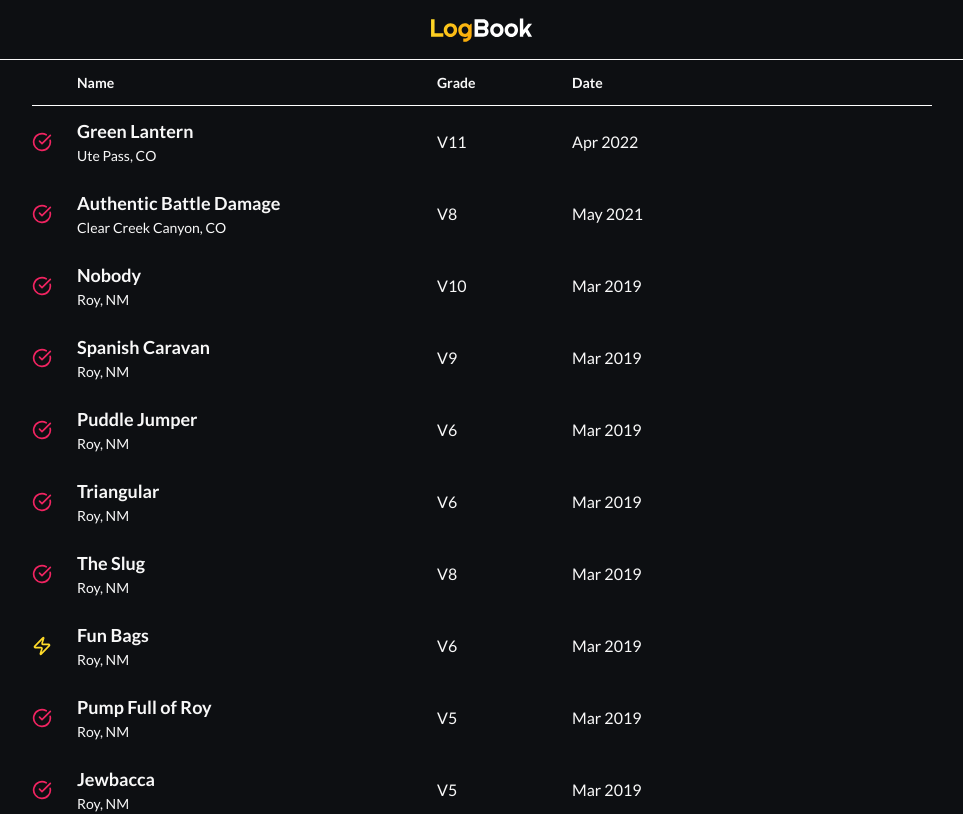
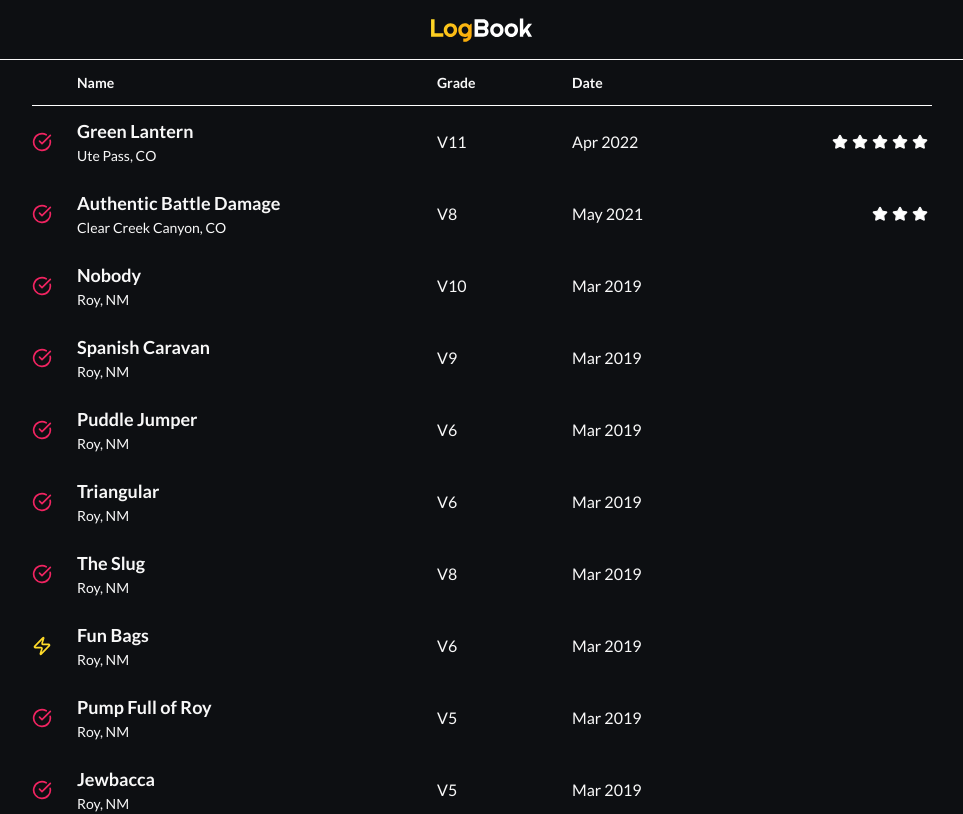
Before and after one commit to trentgillis/logbook, a React (Vite) app: page / in a window 1280 px wide. Shown: the top 814 px of the page, without its empty margins (158-1121 px from the left). Built offline with nearby package versions, Linux system fonts and the light colour scheme.

Commit message:
implement star rating component

```diff
--- a/public/sends.json
+++ b/public/sends.json
@@ -6,6 +6,7 @@
     "area": "Ute Pass",
     "state": "CO",
     "type": "redpoint",
+    "rating": 5,
     "date": 1650024000000
   },
   {
@@ -15,6 +16,7 @@
     "area": "Clear Creek Canyon",
     "state": "CO",
     "type": "redpoint",
+    "rating": 3,
     "date": 1621080000000
   },
   {
--- /dev/null
+++ b/src/components/SendTable/SendRating.module.css
@@ -0,0 +1,13 @@
+.wrapper {
+  padding: 4px;
+  width: 100;
+  display: flex;
+  align-items: center;
+  justify-content: flex-end;
+  gap: 4px;
+}
+
+.starIcon {
+  width: 16px;
+  fill: white;
+}
--- /dev/null
+++ b/src/components/SendTable/SendRating.tsx
@@ -0,0 +1,21 @@
+import { range } from '@/utils/utils';
+import styles from './SendRating.module.css';
+
+import { SendRating as SendRatingType } from '@/types/Send';
+import { Star } from 'lucide-react';
+
+type SendRatingProps = {
+  rating: SendRatingType;
+};
+
+function SendRating({ rating }: SendRatingProps) {
+  return (
+    <div className={styles.wrapper}>
+      {range(rating).map((num) => (
+        <Star key={num} className={`${styles.starIcon}`} />
+      ))}
+    </div>
+  );
+}
+
+export default SendRating;
--- a/src/components/SendTable/SendRow.tsx
+++ b/src/components/SendTable/SendRow.tsx
@@ -2,6 +2,7 @@ import styles from './SendRow.module.css';
 
 import { Send } from '@/types/Send';
 import SendTypeBadge from './SendTypeBadge';
+import SendRating from './SendRating';
 
 type SendRowProps = {
   send: Send;
@@ -21,6 +22,9 @@ function SendRow({ send }: SendRowProps) {
       </td>
       <td>V{send.grade}</td>
       <td>{new Date(send.date).toLocaleDateString('en-us', { month: 'short', year: 'numeric' })}</td>
+      <td>
+        <SendRating rating={send.rating} />
+      </td>
     </tr>
   );
 }
--- a/src/types/Send.ts
+++ b/src/types/Send.ts
@@ -1,3 +1,5 @@
+export type SendRating = 1 | 2 | 3 | 4 | 5;
+
 export type SendType = 'redpoint' | 'flash' | 'fotg';
 
 export type Send = {
@@ -7,5 +9,6 @@ export type Send = {
   area: string;
   state: string;
   type: SendType;
+  rating: SendRating;
   date: number;
 };
--- /dev/null
+++ b/src/utils/utils.ts
@@ -0,0 +1,14 @@
+export function range(start: number, end?: number) {
+  let output = [];
+
+  if (!end) {
+    end = start;
+    start = 0;
+  }
+
+  for (let i = start; i < end; i += 1) {
+    output.push(i);
+  }
+
+  return output;
+}
```
